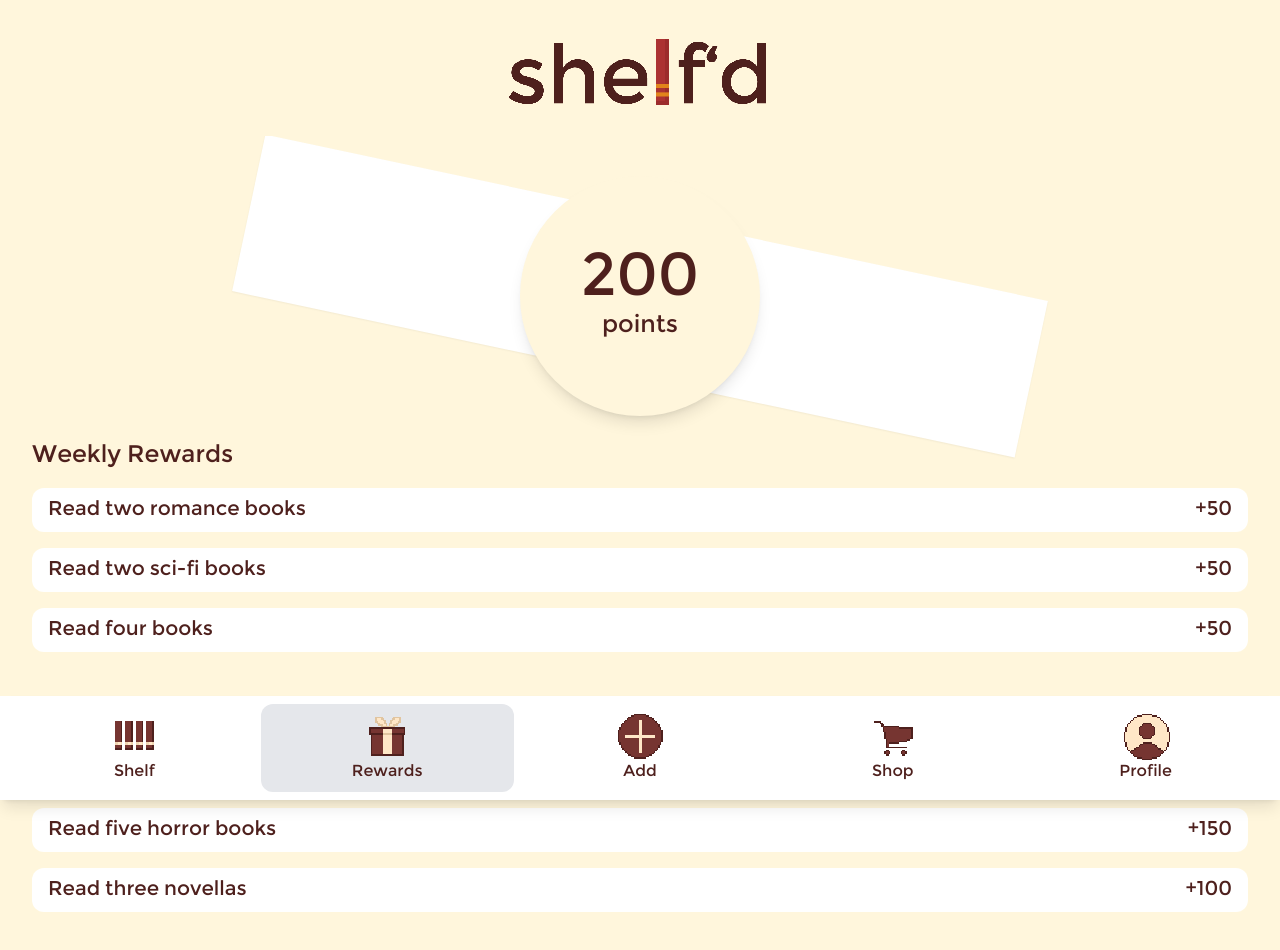
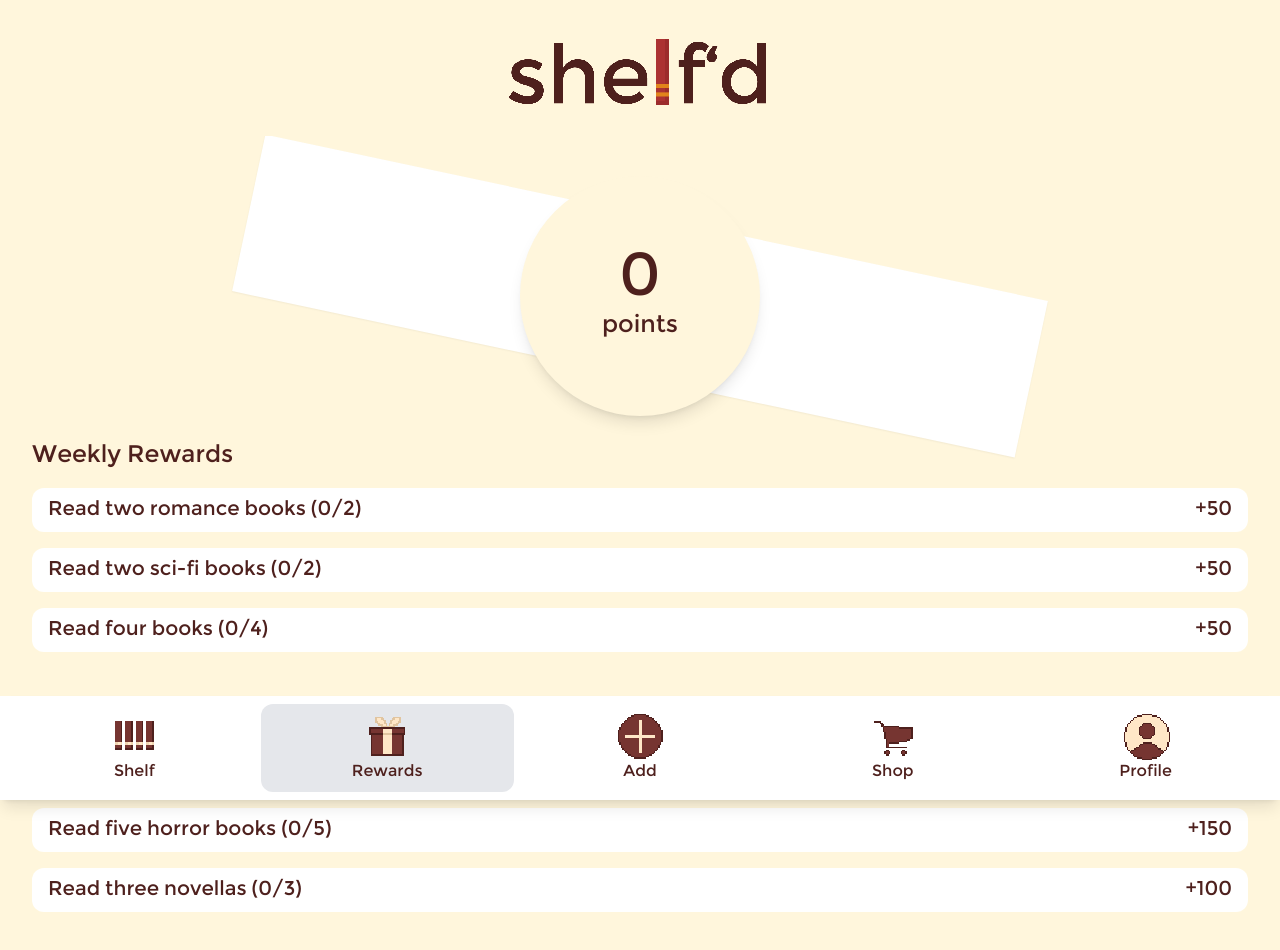
Before and after one commit to matthew-hre/nwHacks2025, a Next.js app: page /rewards in a window 1280 px wide. Shown: the top 950 px of the page. Built offline with nearby package versions, Linux system fonts and the light colour scheme; no server answers; the database is empty.

Commit message:
added new pet and skinned add page

```diff
--- a/app/page.tsx
+++ b/app/page.tsx
@@ -48,7 +48,7 @@ export default async function Home() {
     <div className="flex flex-col items-center min-h-screen">
       <Shelf books={books} />
       <p className="text-lg font-sans text-brand-brown mb-2">
-        your goal this year:
+        Your goal this month:
       </p>
       <p className="text-4xl font-sans text-brand-brown">
         {books.length > 0 ? `${books.length} / 7` : "start reading!"}
--- a/app/rewards/RewardsClient.tsx
+++ b/app/rewards/RewardsClient.tsx
@@ -1,6 +1,14 @@
 "use client";
 
-export default function RewardsClient() {
+export default function RewardsClient({
+  books,
+}: {
+  books: {
+    isbn: string;
+  }[];
+}) {
+  const bookCount = books.length;
+
   return (
     <div className="p-8 flex flex-col items-center space-y-4 overflow-x-hidden pb-36">
       <div className="py-12 relative">
@@ -11,8 +19,7 @@ export default function RewardsClient() {
         "
           >
             <p className="text-6xl flex flex-col items-center">
-              200
-              <span className="text-2xl">points</span>
+              0<span className="text-2xl">points</span>
             </p>
           </div>
         </div>
@@ -21,30 +28,34 @@ export default function RewardsClient() {
       <p className="text-2xl w-full">Weekly Rewards</p>
       <div className="flex flex-col space-y-4 w-full pb-8">
         <div className="flex flex-row space-between items-center w-full bg-white rounded-xl py-2 px-4">
-          <p className="text-xl w-full flex-1">Read two romance books</p>
+          <p className="text-xl w-full flex-1">Read two romance books (0/2)</p>
           <p className="text-xl ">+50</p>
         </div>
         <div className="flex flex-row space-between items-center w-full bg-white rounded-xl py-2 px-4">
-          <p className="text-xl w-full flex-1">Read two sci-fi books</p>
+          <p className="text-xl w-full flex-1">Read two sci-fi books (0/2)</p>
           <p className="text-xl ">+50</p>
         </div>
         <div className="flex flex-row space-between items-center w-full bg-white rounded-xl py-2 px-4">
-          <p className="text-xl w-full flex-1">Read four books</p>
+          <p className="text-xl w-full flex-1">
+            Read four books ({bookCount}/4)
+          </p>
           <p className="text-xl ">+50</p>
         </div>
       </div>
       <p className="text-2xl w-full">Monthly Rewards</p>
       <div className="flex flex-col space-y-4 w-full">
         <div className="flex flex-row space-between items-center w-full bg-white rounded-xl py-2 px-4">
-          <p className="text-xl w-full flex-1">Read nine books</p>
+          <p className="text-xl w-full flex-1">
+            Read nine books ({bookCount}/9)
+          </p>
           <p className="text-xl ">+150</p>
         </div>
         <div className="flex flex-row space-between items-center w-full bg-white rounded-xl py-2 px-4">
-          <p className="text-xl w-full flex-1">Read five horror books</p>
+          <p className="text-xl w-full flex-1">Read five horror books (0/5)</p>
           <p className="text-xl ">+150</p>
         </div>
         <div className="flex flex-row space-between items-center w-full bg-white rounded-xl py-2 px-4">
-          <p className="text-xl w-full flex-1">Read three novellas</p>
+          <p className="text-xl w-full flex-1">Read three novellas (0/3)</p>
           <p className="text-xl ">+100</p>
         </div>
       </div>
--- a/app/rewards/page.tsx
+++ b/app/rewards/page.tsx
@@ -1,5 +1,17 @@
 import RewardsClient from "./RewardsClient";
+import { createClient } from "@/utils/supabase/server";
 
-export default function RewardsPage() {
-  return <RewardsClient />;
+export default async function RewardsPage() {
+  const supabase = await createClient();
+
+  const {
+    data: { user },
+  } = await supabase.auth.getUser();
+
+  const { data: books } = await supabase
+    .from("user_id_isbn")
+    .select("isbn")
+    .eq("id", user?.id);
+
+  return <RewardsClient books={books ?? []} />;
 }
--- a/app/shop/ShopClient.tsx
+++ b/app/shop/ShopClient.tsx
@@ -10,6 +10,7 @@ import pink from "@/public/assets/plants/pink.png";
 import red from "@/public/assets/plants/red.png";
 
 import worm from "@/public/assets/pets/worm.gif";
+import cat from "@/public/assets/pets/cat.gif";
 
 export default function ShopClient() {
   return (
@@ -68,6 +69,11 @@ export default function ShopClient() {
           <p className="text-3xl absolute bottom-0 mb-10">Joey</p>
           <p className="text-xl absolute bottom-0 mb-2">free. take him.</p>
         </div>
+        <div className="flex flex-col items-center bg-white rounded-xl py-2 px-4 relative">
+          <img src={cat.src} alt="cat" className="w-40" />
+          <p className="text-3xl absolute bottom-0 mb-10">Cheddar</p>
+          <p className="text-xl absolute bottom-0 mb-2">you wish</p>
+        </div>
       </div>
     </div>
   );
--- a/components/AddBookName.tsx
+++ b/components/AddBookName.tsx
@@ -65,8 +65,10 @@ export default function AddBookName({
   };
 
   return (
-    <form className="text-center mt-12" onSubmit={handleSubmit}>
-      <h1 className="text-2xl font-bold mb-4">Search for a Book:</h1>
+    <form className="text-center mt-12 px-8" onSubmit={handleSubmit}>
+      <h1 className="text-3xl font-bold mb-4">Add a Book</h1>
+      <h2 className="text-2xl font-bold mb-4">Search for a Book:</h2>
+      <div className="flex flex-row items-center justify-center">
         <input
           type="text"
           name="bookName"
@@ -76,11 +78,15 @@ export default function AddBookName({
             setSearchQuery(e.target.value);
             setSelectedBook(null); // Clear selected book when the query changes
           }}
-        className="p-2 w-72 rounded border border-gray-300 mb-2"
+          className="flex-1 rounded border border-brand-brown p-2 active:outline-none focus:outline-none"
         />
+        <button className="p-2 ml-2 bg-brand-brown text-white border-none rounded cursor-pointer">
+          Add Book
+        </button>
+      </div>
       {error && <p className="text-red-500 mt-5">{error}</p>}
       {suggestions.length > 0 && (
-        <ul className="list-none p-0 mt-2 max-h-52 overflow-y-auto w-72 mx-auto border border-gray-300 rounded">
+        <ul className="list-none p-0 mt-2 max-h-52 overflow-y-auto w-full mx-auto border border-brand-brown rounded">
           {suggestions.map((suggestion, index) => (
             <li
               key={index}
@@ -88,16 +94,13 @@ export default function AddBookName({
                 setSearchQuery(suggestion);
                 setSelectedBook(suggestion); // Set the selected book
               }}
-              className="p-2 cursor-pointer border-b border-gray-200"
+              className="p-2 cursor-pointer border-b border-brand-brown"
             >
               {suggestion}
             </li>
           ))}
         </ul>
       )}
-      <button className="p-2 mt-5 bg-blue-500 text-white border-none rounded cursor-pointer">
-        Add Book
-      </button>
     </form>
   );
 }
```
Also changed, not shown: public/assets/pets/cat.gif (added). Lines whose indentation alone changed are shown as unchanged.
